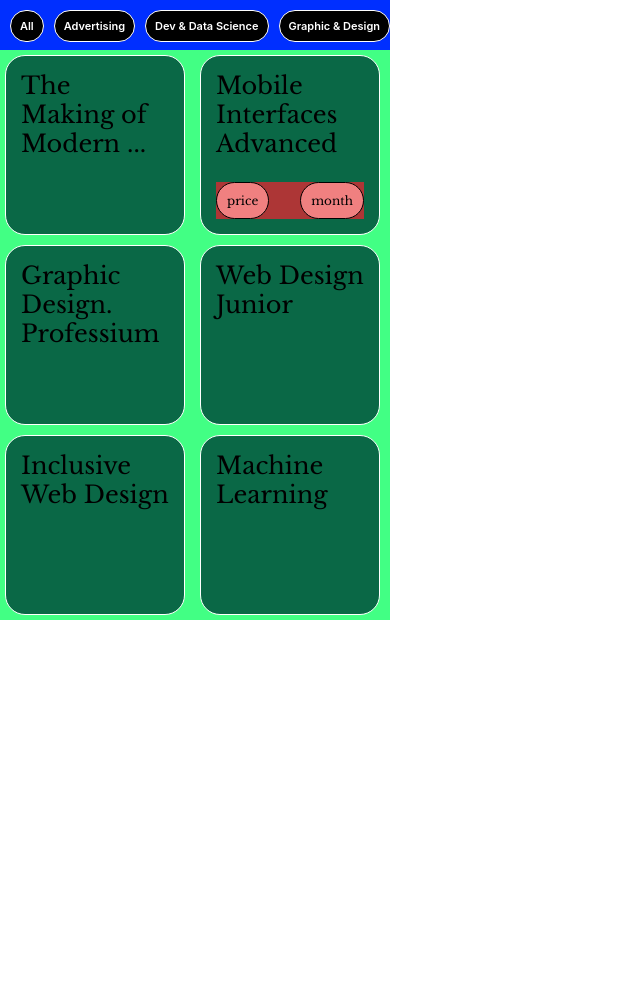
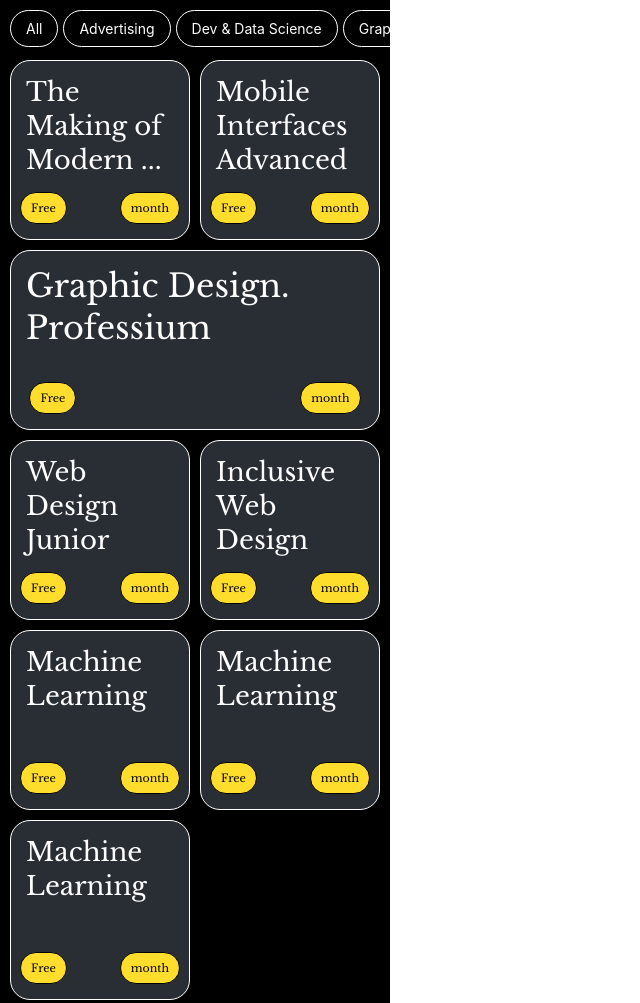
Before and after one commit to kse-seong-eun/Education-App, a website built with Vite: page index.html in a window 1280 px wide. Shown: the top 1003 px of the page, without its empty margins (0-640 px from the left). Before the commit the page ends 844 px from the top, so only its background shows below. Built offline with nearby package versions, Linux system fonts and the light colour scheme.

Commit message:
:lipstick: STYLE: UI스타일링 기본 구조 완료

```diff
--- a/index.html
+++ b/index.html
@@ -22,22 +22,60 @@
       <div class="article">
         <div class="article__box">
           The Making of Modern ...
-          <div class="article__box__bottom">
-            <div></div>
-            <div></div>
+          <div class="article__box--bottom">
+            <div class="article__box--info">Free</div>
+            <div class="article__box--info">month</div>
           </div>
         </div>
         <div class="article__box">
           Mobile Interfaces Advanced
-          <div class="article__box__bottom">
-            <span class="article__box__info">price</span>
-            <span class="article__box__info">month</span>
+          <div class="article__box--bottom">
+            <span class="article__box--info">Free</span>
+            <span class="article__box--info">month</span>
           </div>
         </div>
-        <div class="article__box">Graphic Design. Professium</div>
-        <div class="article__box">Web Design Junior</div>
-        <div class="article__box">Inclusive Web Design</div>
-        <div class="article__box">Machine Learning</div>
+        <div class="article__box">
+          Graphic Design. Professium
+          <div class="article__box--bottom">
+            <span class="article__box--info">Free</span>
+            <span class="article__box--info">month</span>
+          </div>
+        </div>
+        <div class="article__box">
+          Web Design Junior
+          <div class="article__box--bottom">
+            <span class="article__box--info">Free</span>
+            <span class="article__box--info">month</span>
+          </div>
+        </div>
+        <div class="article__box">
+          Inclusive Web Design
+          <div class="article__box--bottom">
+            <span class="article__box--info">Free</span>
+            <span class="article__box--info">month</span>
+          </div>
+        </div>
+        <div class="article__box">
+          Machine Learning
+          <div class="article__box--bottom">
+            <span class="article__box--info">Free</span>
+            <span class="article__box--info">month</span>
+          </div>
+        </div>
+        <div class="article__box">
+          Machine Learning
+          <div class="article__box--bottom">
+            <span class="article__box--info">Free</span>
+            <span class="article__box--info">month</span>
+          </div>
+        </div>
+        <div class="article__box">
+          Machine Learning
+          <div class="article__box--bottom">
+            <span class="article__box--info">Free</span>
+            <span class="article__box--info">month</span>
+          </div>
+        </div>
       </div>
     </div>
   </body>
--- a/styles/style.scss
+++ b/styles/style.scss
@@ -1,102 +1,129 @@
-@mixin menuBtn($bgColor, $borderColor, $fontColor) {
-  background-color: $bgColor;
-  border: 1px solid $borderColor;
-
-  border-radius: 20px;
-  height: 30px;
-  max-width: 300px;
-  min-width: 30px;
-  flex: 1 1 auto;
-  // flex-grow, flex-shrink, flex-basis
-  margin-left: 10px;
-  margin-bottom: 10px;
-  line-height: 2.8;
-  text-align: center;
-  overflow: hidden;
-  white-space: nowrap;
-  font-size: 11px;
-  font-weight: 600;
-  color: $fontColor;
-  @content;
-}
-@mixin articleBox($bgColor, $borderColor) {
-  font-family: "Libre Baskerville", serif;
-  background-color: $bgColor;
-  border: 1px solid $borderColor;
-  position: relative;
-  box-sizing: border-box;
-  border-radius: 20px;
-  width: 180px;
-  height: 180px;
-  padding: 15px;
-  margin: 5px;
-  font-size: 24px;
-  @content;
-}
-
 :root {
   font-family: Inter, system-ui, Avenir, Helvetica, Arial, sans-serif;
-
-  font-weight: 400;
-  // color: rgba(255, 255, 255, 0.87);
-  // background-color: #242424;
+  font-weight: 300;
   font-synthesis: none;
   text-rendering: optimizeLegibility;
   -webkit-font-smoothing: antialiased;
   -moz-osx-font-smoothing: grayscale;
 }
+
+@mixin menuBtn($bgColor, $borderColor, $fontColor) {
+  display: inline-flex;
+  align-items: center;
+  justify-content: center;
+  height: 25px;
+  flex: 1 0 auto;
+  // flex-grow, flex-shrink, flex-basis
+  padding: 5px 15px;
+  background-color: $bgColor;
+  border: 0.5px solid $borderColor;
+  border-radius: 20px;
+  overflow: hidden;
+  white-space: nowrap;
+  font-size: 14px;
+  font-weight: 400;
+  color: $fontColor;
+  @content;
+}
+@mixin articleBox($bgColor, $borderColor, $fontColor) {
+  position: relative;
+  box-sizing: border-box;
+  border-radius: 20px;
+  height: 180px;
+  padding: 15px;
+  display: flex;
+  justify-content: center;
+  background-color: $bgColor;
+  border: 0.5px solid $borderColor;
+  font-size: 26px;
+  font-family: "Libre Baskerville", serif;
+  font-weight: 300;
+  line-height: 1.3;
+  color: $fontColor;
+
+  @content;
+}
+@mixin articleBoxInfo($bgColor, $borderColor, $fontColor) {
+  font-size: 11px;
+  height: fit-content;
+  padding: 8px 10px;
+  border-radius: 20px;
+  border: 1px solid $borderColor;
+  background-color: $bgColor;
+  color: $fontColor;
+  @content;
+}
+
 body {
   padding: 0px;
   margin: 0;
+  &::-webkit-scrollbar {
+    display: none;
+  }
 }
 
 .backGround {
   position: relative;
   width: 390px;
-  height: 844px;
+  height: 150vh;
+  background-color: #000000;
+
+  // overflow: scroll;
+  // overflow: hidden;
   .menu {
     position: sticky;
     top: 0;
     left: 0;
-    // width: 100%;
+    z-index: 1;
     display: flex;
-    justify-content: space-between;
-    align-items: 140px;
-    flex-wrap: wrap;
-    overflow: hidden;
-    padding: 10px 0;
-
-    background-color: rgb(0, 47, 255);
+    gap: 5px;
+    padding: 10px;
+    overflow-x: scroll; /* 수평 스크롤 */
+    overflow-y: hidden; /* 수직 스크롤 비활성화 */
+    background-color: #000000;
+    &::-webkit-scrollbar {
+      display: none;
+    }
     .menu__button {
       @include menuBtn(#000000, #ffffff, #ffffff);
+      &:first-of-type {
+        padding: 0 15px;
+        height: auto;
+      }
+      &:hover {
+        @include menuBtn(#ffffff, #000000, #000000);
+      }
     }
   }
   .article {
     position: absolute;
-    top: 50px;
+    top: 60px;
+    width: 100%;
     display: grid;
-    width: 100%;
-    grid-template-columns: repeat(2, 1fr);
+    row-gap: 10px;
+    column-gap: 10px;
+    grid-template-columns: repeat(2, 180px);
     grid-auto-flow: row;
-    background-color: rgb(66, 255, 132);
+    justify-content: center;
+    &::-webkit-scrollbar {
+      display: none;
+    }
     .article__box {
-      @include articleBox(#0a6846, #ffffff);
-      .article__box__bottom {
+      @include articleBox(#292d34, #ffffff, white);
+      &:nth-child(3) {
+        grid-column: span 2;
+        font-size: 32px;
+      }
+      .article__box--bottom {
         position: absolute;
         bottom: 15px;
-        width: 148px;
+        width: 90%;
         display: flex;
         justify-content: space-between;
-        background-color: rgb(173, 54, 54);
-        // box-sizing: border-box;
-        .article__box__info {
-          font-size: 12px;
-          height: fit-content;
-          padding: 10px;
-          // box-sizing: border-box;
-          border-radius: 20px;
-          border: 1px solid black;
-          background-color: lightcoral;
+        align-items: center;
+        .article__box--info {
+          @include articleBoxInfo(#ffdd2d, #000000, #000000) {
+          }
         }
       }
     }
```
